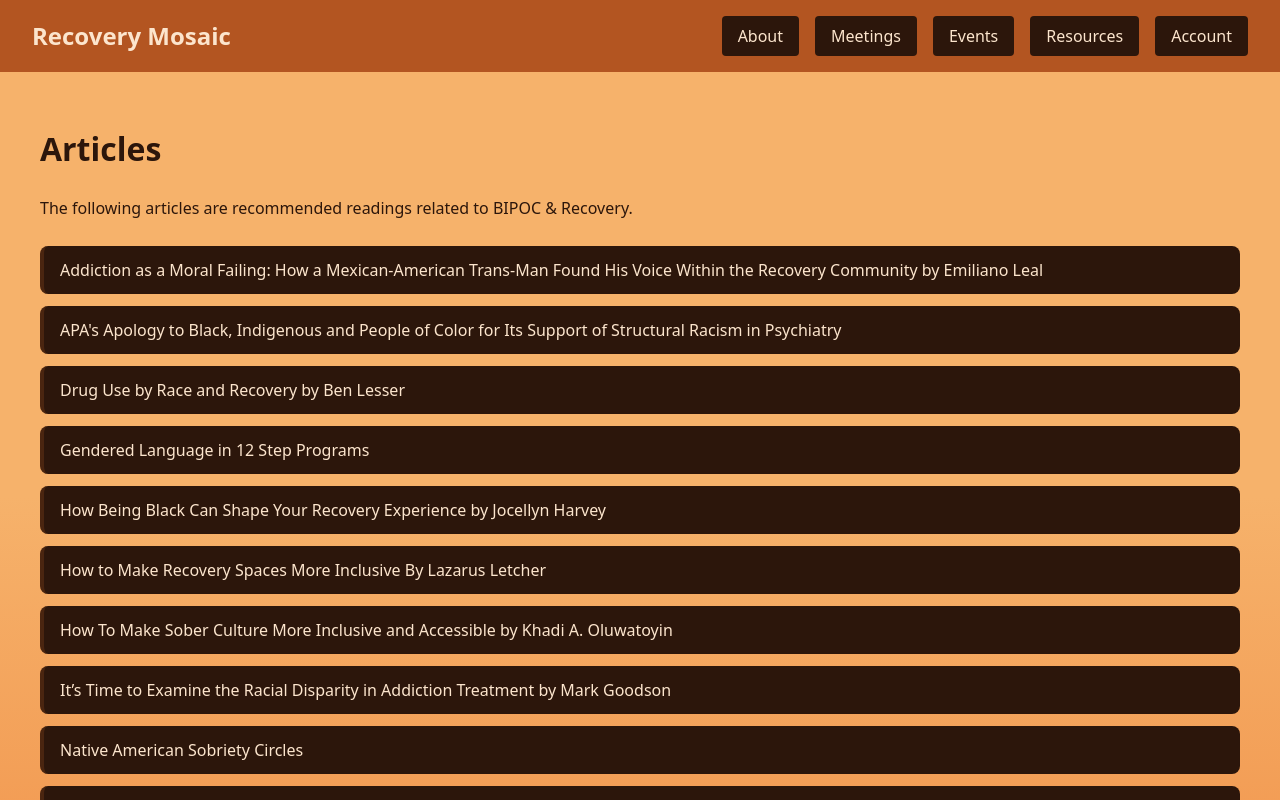
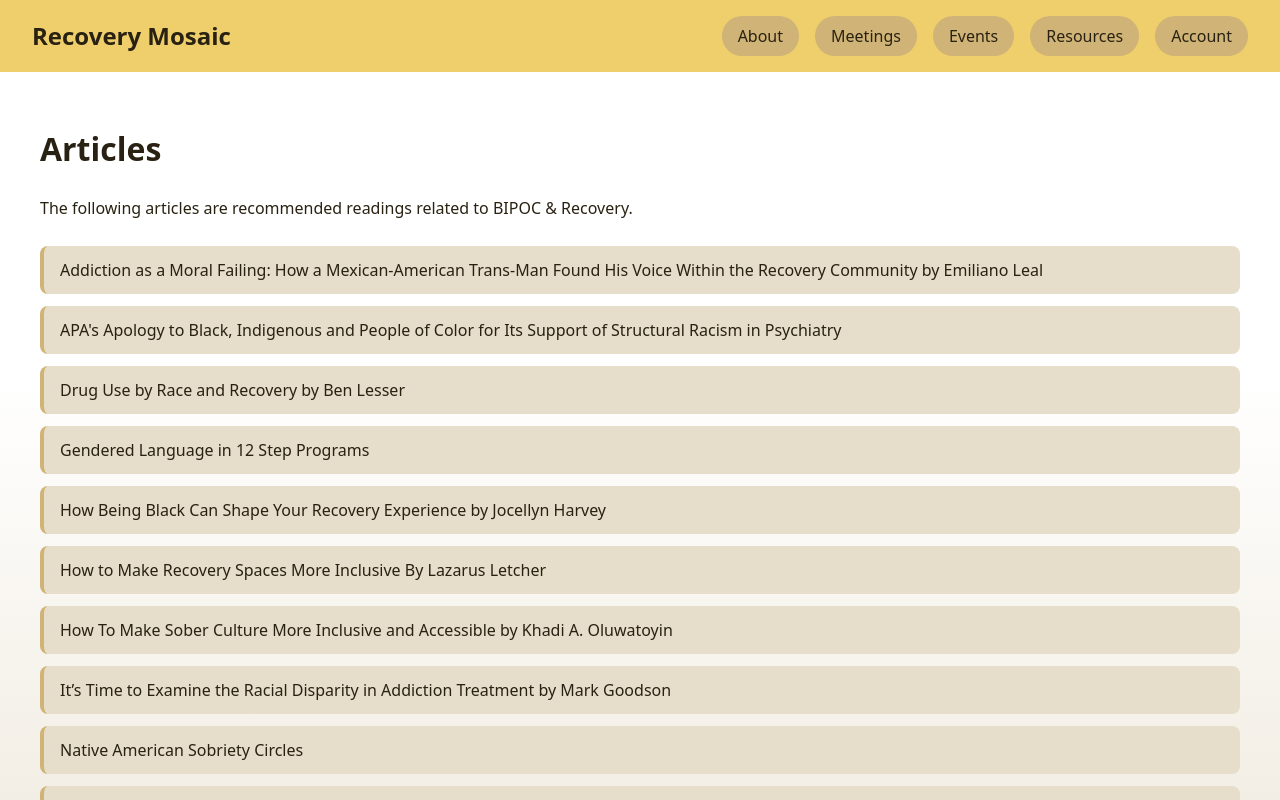
Before and after one commit to marthbear/Recovery-Mosaic, a React (Vite) app: page /resources/articles in a window 1280 px wide. Shown: the top 800 px of the page. Built offline with nearby package versions, Linux system fonts and the light colour scheme.

Commit message:
colors again

```diff
--- a/src/App.css
+++ b/src/App.css
@@ -3,7 +3,7 @@
 }
 
 .banner {
-  background-color: #B35521;
+  background-color: #efcf6c;
   padding: 1rem 2rem;
   display: flex;
   justify-content: space-between;
@@ -17,7 +17,7 @@
 .banner-title {
   margin: 0;
   font-size: 1.5rem;
-  color: #FCE5CD;
+  color: #292212;
   cursor: pointer;
 }
 
@@ -31,16 +31,16 @@
 }
 
 .nav-button {
-  background-color: #2C160B;
-  color: #FCE5CD;
+  background-color: #d0b376;
+  color: #292212;
   padding: 0.5rem 1rem;
-  border-radius: 4px;
+  border-radius: 100px;
   text-decoration: none;
   transition: background-color 0.2s;
 }
 
 .nav-button:hover {
-  background-color: #4a2510;;
+  background-color: #cca758;;
 }
 
 .main-content {
--- a/src/index.css
+++ b/src/index.css
@@ -6,6 +6,6 @@ body {
   margin: 0;
   font-family: system-ui, -apple-system, BlinkMacSystemFont, 'Segoe UI', Roboto, sans-serif;
   line-height: 1.5;
-  background: linear-gradient(180deg, #F6B26B 40%, #ee8037 100%);
-  color: #2C160B;
+  background: linear-gradient(180deg, #ffffff 30%, #e6ddca 100%);
+  color: #292212;
 }
--- a/src/pages/Books.css
+++ b/src/pages/Books.css
@@ -1,5 +1,5 @@
 .subpage-note {
-  color: #2C160B;
+  color: #292212;
   margin-bottom: 1.5rem;
   line-height: 1.7;
 }
@@ -12,19 +12,19 @@
 }
 
 .links-list li {
-  background-color: #2C160B;
+  background-color: #e6ddca;
   border-radius: 8px;
   padding: .75rem 1rem;
-  border-left: 4px solid #4a2510;
+  border-left: 4px solid #d0b376;
   transition: border-color 0.2s;
 }
 
 .links-list li:hover {
-  border-color: #B35521;
+  border-color: #efcf6c;
 }
 
 .links-list a {
-  color: #FCE5CD;
+  color: #292212;
   text-decoration: none;
   font-size: 1rem;
 }
--- a/src/pages/Resources.css
+++ b/src/pages/Resources.css
@@ -1,6 +1,6 @@
 .resources-note {
   margin-bottom: 2rem;
-  color: #2C160B;
+  color: #292212;
   line-height: 1.7;
 }
 
@@ -17,15 +17,15 @@
 .resources-buttons button {
   padding: 1rem;
   font-size: 1.5rem;
-  background-color: #2C160B;
-  color: #FCE5CD;
-  border: 2px solid #4a2510;
+  background-color: #d0b376;
+  color: #292212;
+  border: 2px solid #e6ddca;
   border-radius: 100px;
   cursor: pointer;
   transition: background-color 0.2s, border-color 0.2s;
 }
 
 .resources-buttons button:hover {
-  background-color: #4a2510;
-  border-color: #B35521;
+  background-color: #efcf6c;
+  border-color: #e6ddca;
 }
```
